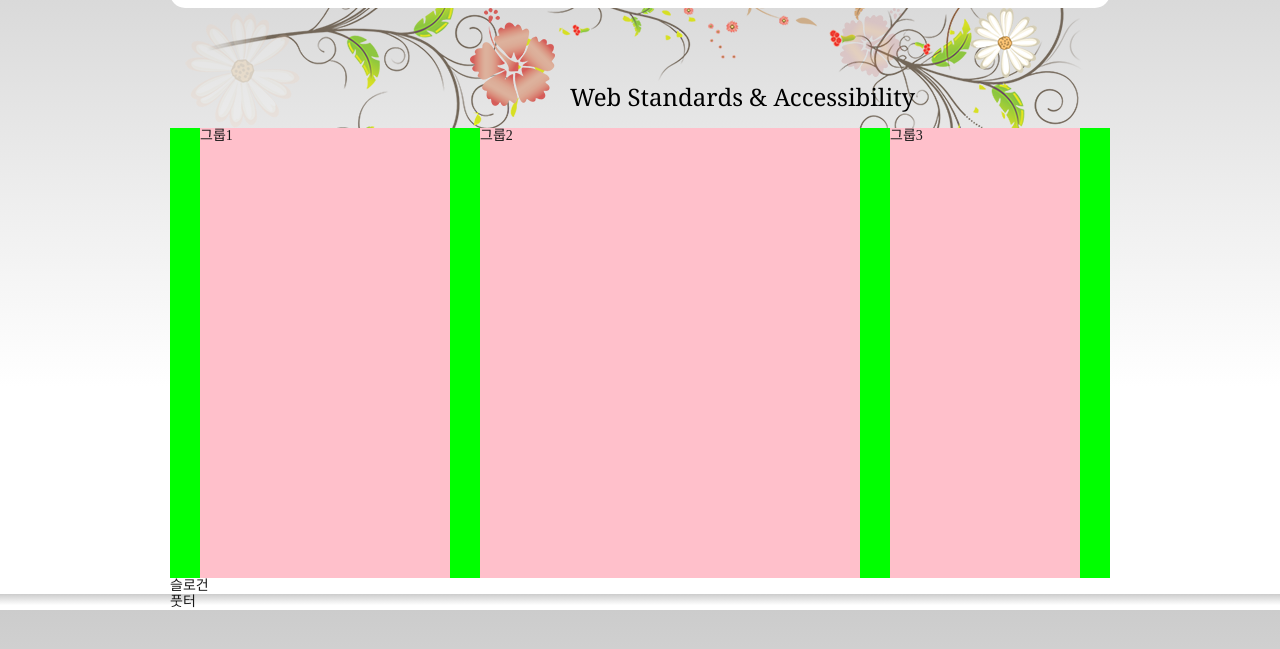
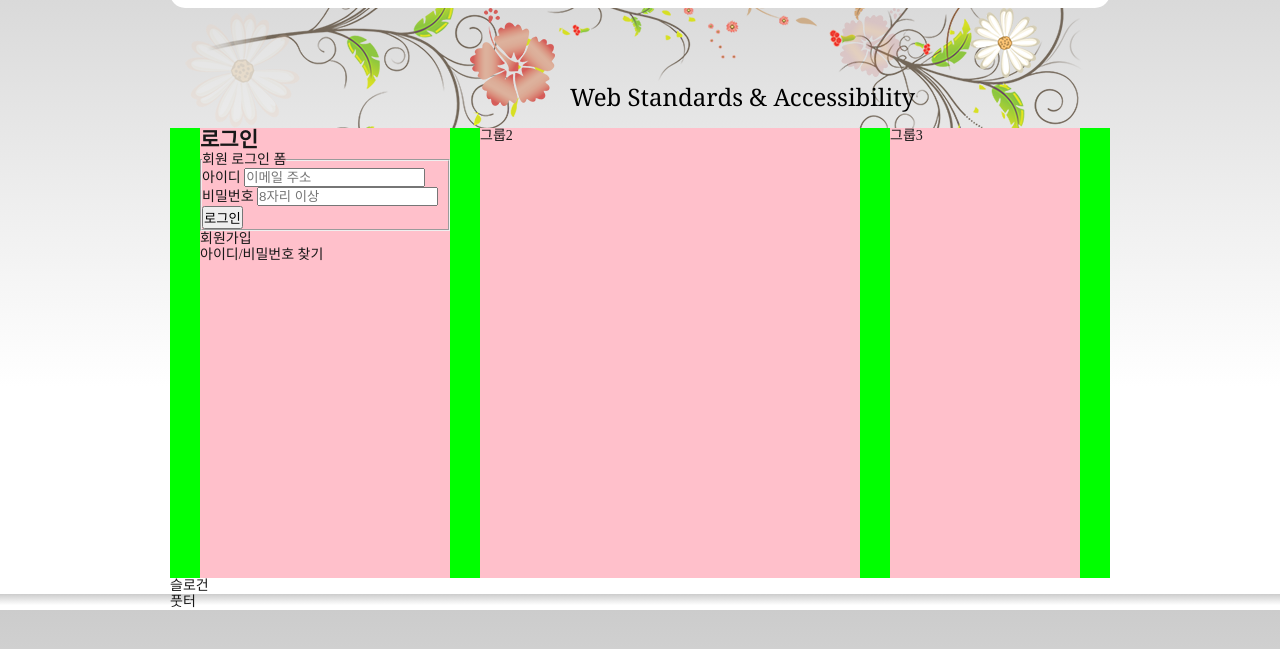
Before and after one commit to leeipsae831/webcafe, a plain HTML site: page index.html in a window 1280 px wide. Shown: the part 133-782 px from the top of the page. Drawn offline with Linux system fonts and the light colour scheme; a web font is replaced by a local one.

Commit message:
로그인 폼 마크업 완성

```diff
--- a/index.html
+++ b/index.html
@@ -132,7 +132,33 @@
 
       </div>
       <main class="main">
-        <div class="group group1">그룹1</div>
+        <div class="group group1">
+          <section class="login">
+            <h2 class="login-heading">로그인</h2>
+            <form action="https://formspree.io/leeipsae831@naver.com" method="POST" class="login-form">
+              <fieldset>
+                <legend>회원 로그인 폼</legend>
+                <div class="user-email">
+                  <label for="user-eamil">아이디</label>
+                  <input type="email" id="user-eamil" name="id" required placeholder="이메일 주소">
+                </div>
+                <div class="user-pw">
+                  <label for=user-pw>비밀번호</label>
+                  <input type="password" id="user-pw" name="password" required placeholder="8자리 이상">
+                </div>
+                <button type="submit" class="btn-login">로그인</button>
+              </fieldset>
+            </form>
+            <ul class="sign">
+              <li>
+                <a href="#">회원가입</a>
+              </li>
+              <li>
+                <a href="#">아이디/비밀번호 찾기</a>
+              </li>
+            </ul>
+          </section>
+        </div>
         <div class="group group2">그룹2</div>
         <div class="group group3">그룹3</div>
       </main>
```
